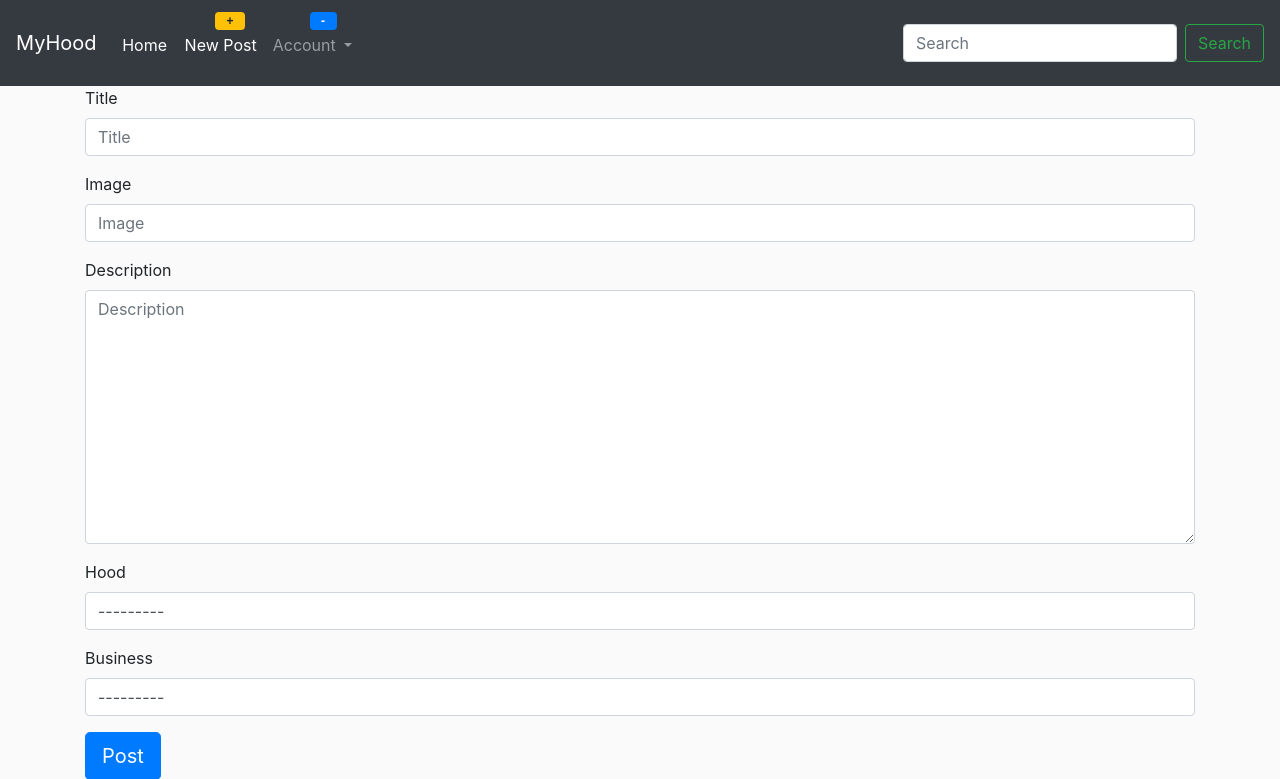
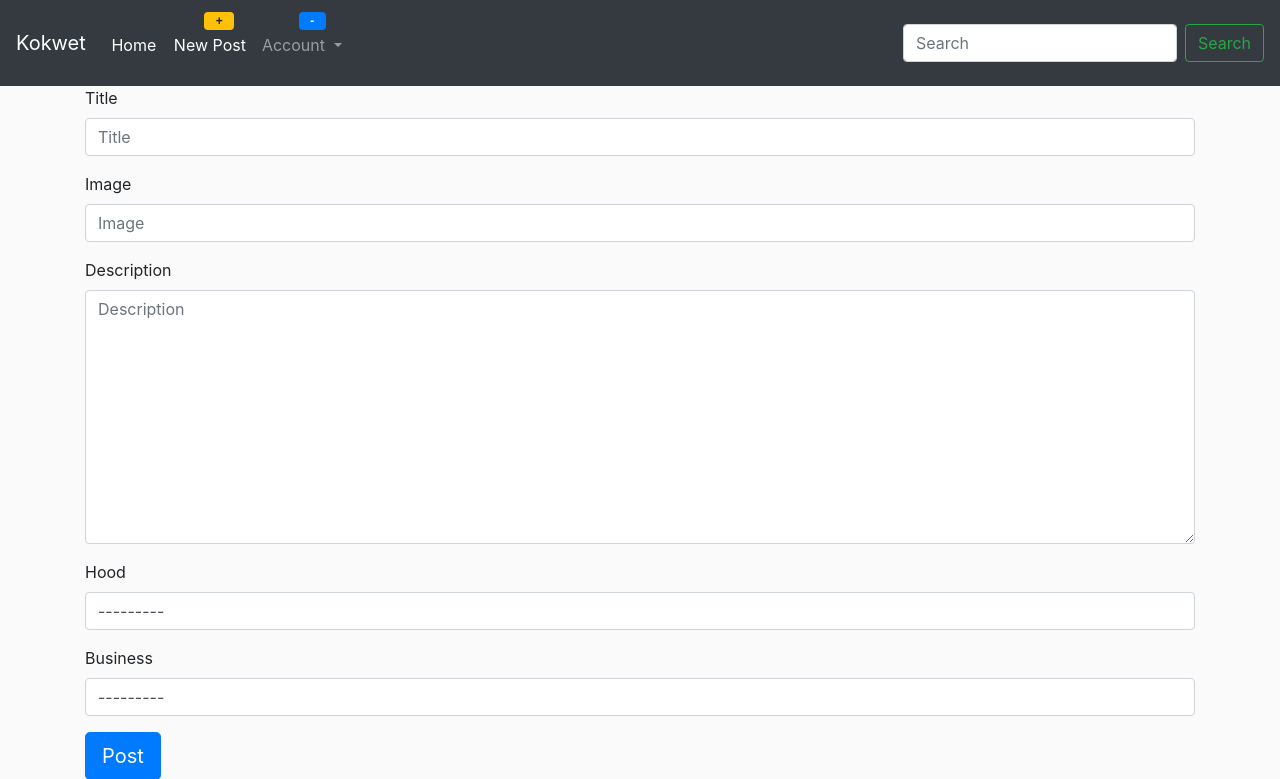
Before and after one commit to Mel-001/neighbourhood, a Django app: page /newpost/ in a window 1280 px wide. Shown: the top 779 px of the page. Run offline with Django 4.2, Linux system fonts and the light colour scheme; the visitor is signed in with stand-in values (Sample User, id 1); data that the repository does not hold is empty; some libraries are stand-ins or nearby versions.

Commit message:
modify app

```diff
--- a/hood/templates/new_post.html
+++ b/hood/templates/new_post.html
@@ -19,7 +19,7 @@
 <body>
  <link href="//maxcdn.bootstrapcdn.com/bootstrap/4.1.1/css/bootstrap.min.css" rel="stylesheet" id="bootstrap-css">
  <nav class="navbar navbar-icon-top navbar-expand-lg navbar-dark bg-dark">
-  <a class="navbar-brand" href="/">MyHood</a>
+  <a class="navbar-brand" href="/">Kokwet</a>
   <button class="navbar-toggler" type="button" data-toggle="collapse" data-target="#navbarSupportedContent"
    aria-controls="navbarSupportedContent" aria-expanded="false" aria-label="Toggle navigation">
    <span class="navbar-toggler-icon"></span>
```
